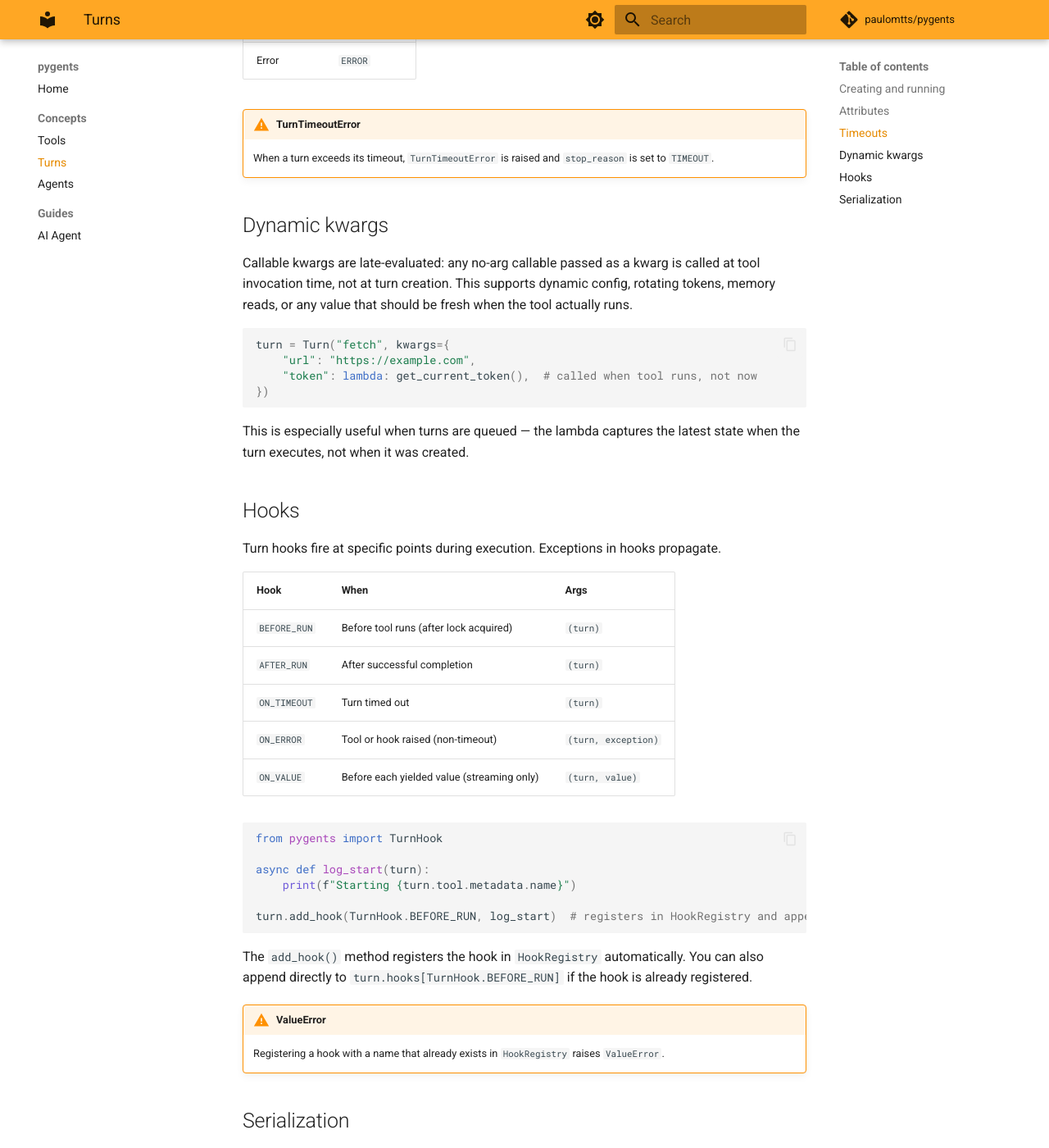
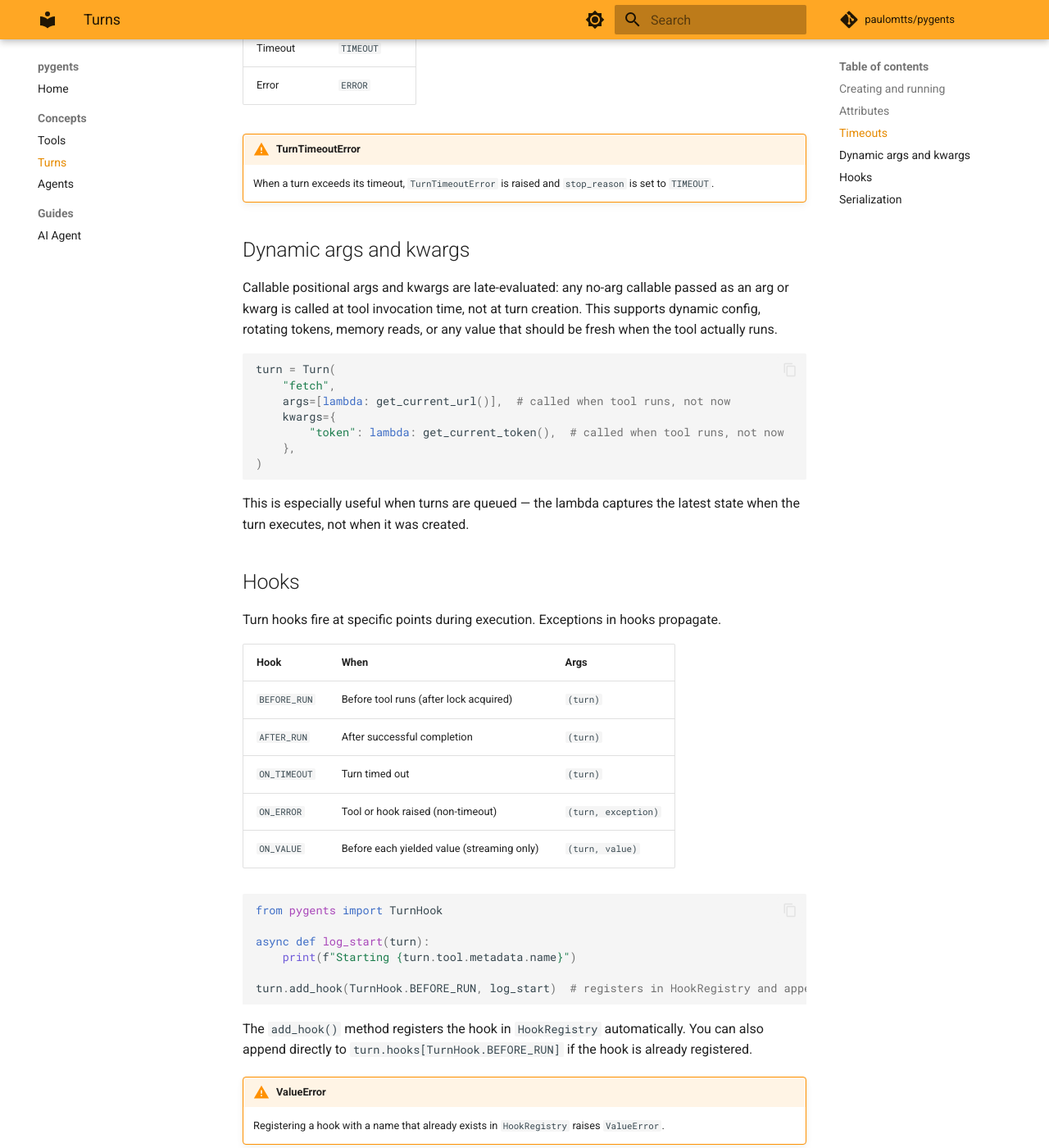
Before and after one commit to paulomtts/pygents, an MkDocs documentation site: the page built from docs/concepts/turns.md, in a window 1280 px wide and 1400 px high, scrolled down 1648 px. Shown: the whole window at 82% size. Built offline with MkDocs 1.6.1 and Material for MkDocs 9.7.7, drawn with Linux system fonts in a browser that asks for light colours; comment, search, counter and statistics services are not loaded; some of the changed text lies outside the part shown.

Commit message:
Support positional args in Turn and update docs
Add positional args support to Turn and serialization, remove built-in uuid, adjust tests, and update documentation to reflect the new initialization and argument behavior.

Co-authored-by: Cursor <cursoragent@cursor.com>

````diff
--- a/docs/concepts/turns.md
+++ b/docs/concepts/turns.md
@@ -9,6 +9,10 @@ from pygents import Turn
 
 # single value
 turn = Turn("fetch", kwargs={"url": "https://example.com"}, timeout=30)
+result = await turn.returning()
+
+# with positional args
+turn = Turn("fetch", args=["https://example.com"], timeout=30)
 result = await turn.returning()
 
 # streaming
@@ -29,8 +33,7 @@ The agent's `run()` picks the right method automatically.
 
 | Attribute | Set | Mutable while running? |
 |-----------|-----|------------------------|
-| `uuid` | init (auto-generated) | No |
-| `tool_name`, `tool`, `kwargs`, `timeout` | init | No |
+| `tool`, `args`, `kwargs`, `timeout` | init | No |
 | `metadata` | init (optional dict) | Yes |
 | `output`, `start_time`, `end_time`, `stop_reason` | during/after run | Yes (by framework) |
 
@@ -55,15 +58,18 @@ For `returning()`, the timeout applies to the single await. For `yielding()`, it
 !!! warning "TurnTimeoutError"
     When a turn exceeds its timeout, `TurnTimeoutError` is raised and `stop_reason` is set to `TIMEOUT`.
 
-## Dynamic kwargs
+## Dynamic args and kwargs
 
-Callable kwargs are late-evaluated: any no-arg callable passed as a kwarg is called at tool invocation time, not at turn creation. This supports dynamic config, rotating tokens, memory reads, or any value that should be fresh when the tool actually runs.
+Callable positional args and kwargs are late-evaluated: any no-arg callable passed as an arg or kwarg is called at tool invocation time, not at turn creation. This supports dynamic config, rotating tokens, memory reads, or any value that should be fresh when the tool actually runs.
 
 ```python
-turn = Turn("fetch", kwargs={
-    "url": "https://example.com",
-    "token": lambda: get_current_token(),  # called when tool runs, not now
-})
+turn = Turn(
+    "fetch",
+    args=[lambda: get_current_url()],  # called when tool runs, not now
+    kwargs={
+        "token": lambda: get_current_token(),  # called when tool runs, not now
+    },
+)
 ```
 
 This is especially useful when turns are queued — the lambda captures the latest state when the turn executes, not when it was created.
@@ -97,7 +103,7 @@ The `add_hook()` method registers the hook in `HookRegistry` automatically. You
 ## Serialization
 
 ```python
-data = turn.to_dict()    # dict with uuid, tool_name, kwargs, metadata, hooks, ...
+data = turn.to_dict()    # dict with tool_name, args, kwargs, metadata, hooks, ...
 turn = Turn.from_dict(data)  # restores from dict, resolves tool and hooks from registries
 ```
 
````
Also changed, not shown: README.md (+24 -1 lines), docs/concepts/agents.md (+1 -1 lines), docs/guides/ai-agent.md (+13 -8 lines), docs/index.md (+9 -6 lines), 6 other files.
